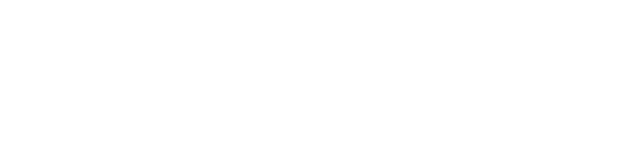
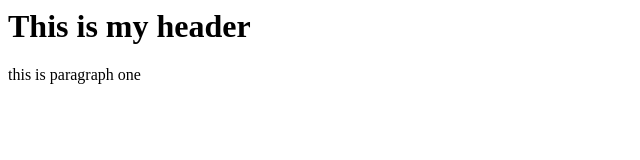
Before and after one commit to aneej/newRemoteRepoEx-SSH, a plain HTML site: page index.html in a window 1280 px wide. Shown: the whole page, without its empty margins (0-640 px from the left). Drawn offline with Linux system fonts and the light colour scheme.

Commit message:
updated index.html with BODY contents   - H1 & P

```diff
--- a/index.html
+++ b/index.html
@@ -4,6 +4,8 @@
 </HEAD>
 
 <BODY>
+  <H1> This is my header  </H1>
+  <P>  this  is paragraph  one </P>
 </BODY>
 
 </HTML>
```
